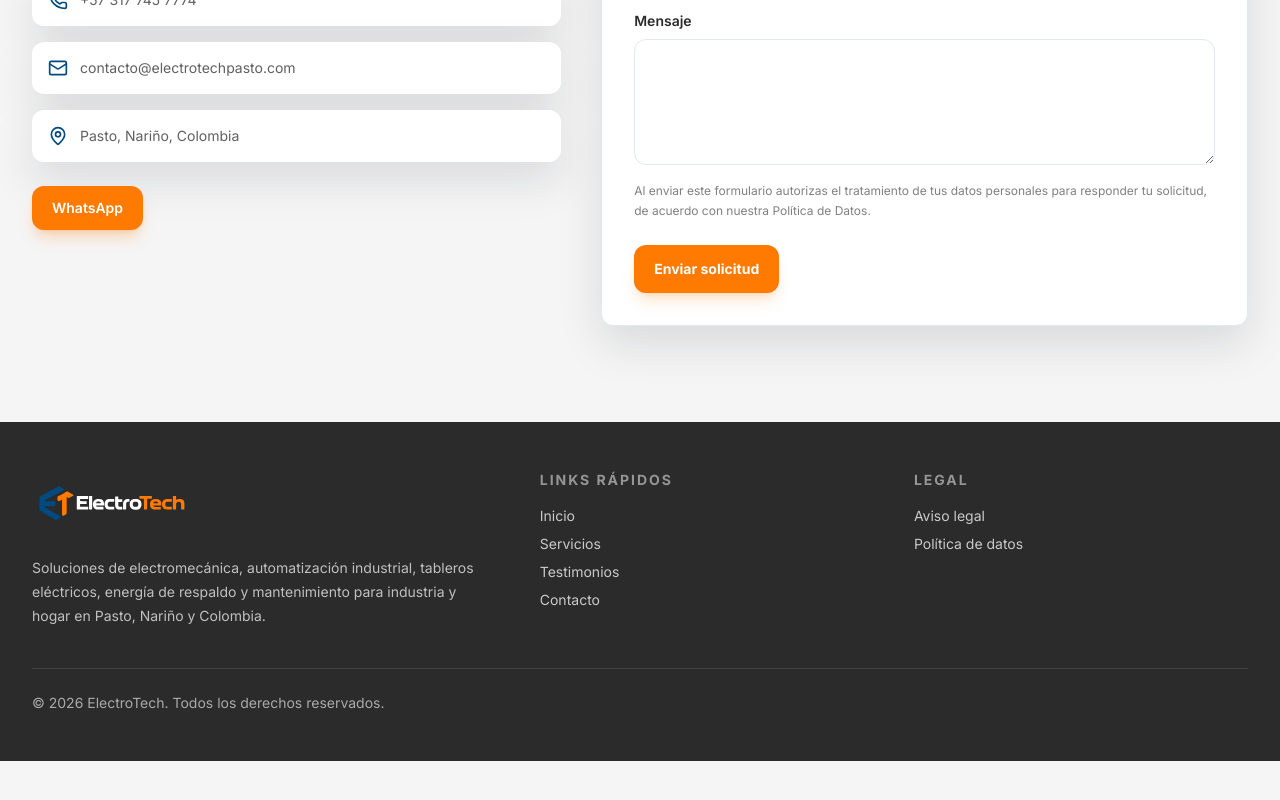
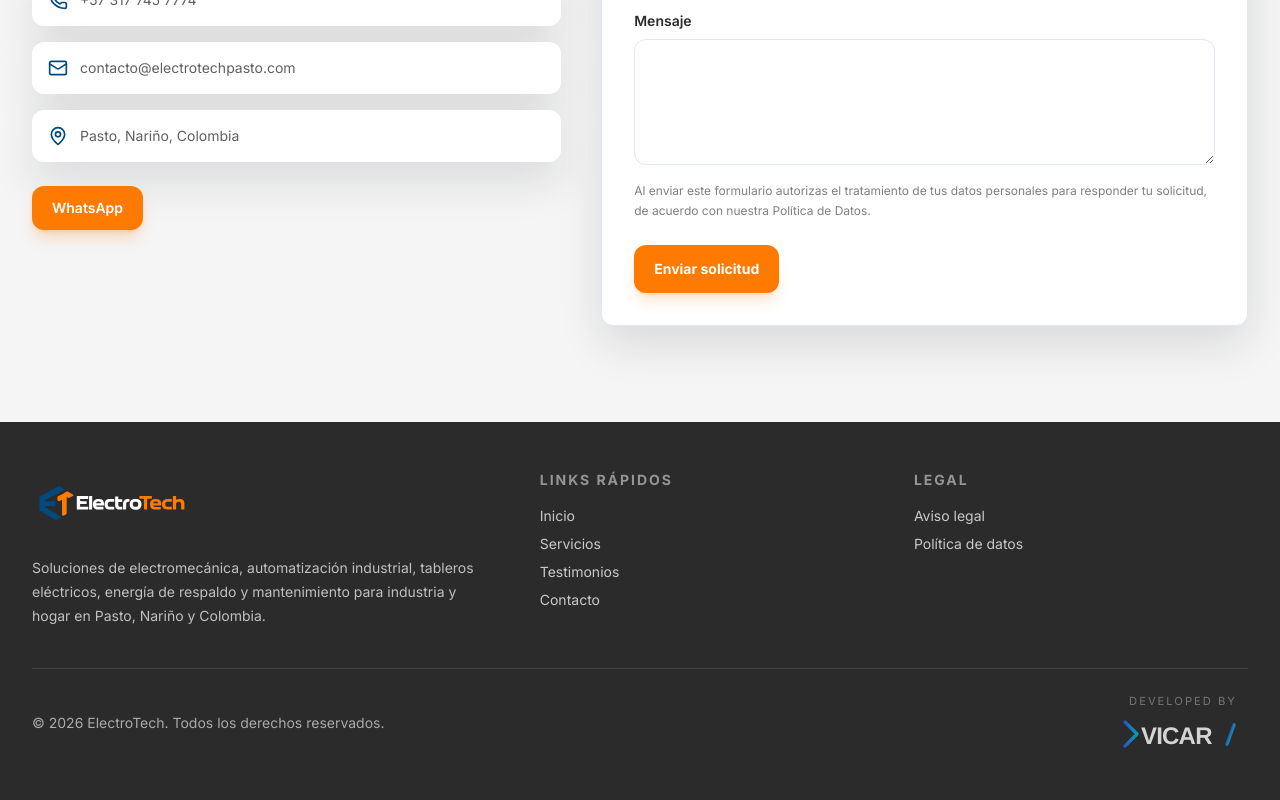
Before and after one commit to itsGabo22/ElectroTechCol, a Next.js app: page / in a window 1280 px wide. Shown: the part 5094-5894 px from the top of the page. Before the commit the page ends 5855 px from the top, so only its background shows below. Built offline with nearby package versions, Linux system fonts and the light colour scheme.

Commit message:
feat(footer): add developer branding watermark

```diff
--- a/components/layout/Footer.tsx
+++ b/components/layout/Footer.tsx
@@ -36,8 +36,66 @@ export function Footer() {
             </div>
           </div>
         </div>
-        <div className="mt-10 border-t border-white/10 pt-6 text-sm text-white/60">
-          © {new Date().getFullYear()} {site.name}. Todos los derechos reservados.
+        <div className="mt-10 flex flex-col items-center justify-between gap-6 border-t border-white/10 pt-6 sm:flex-row">
+          <div className="text-sm text-white/60">
+            © {new Date().getFullYear()} {site.name}. Todos los derechos reservados.
+          </div>
+
+          {/* Vicar Branding Watermark */}
+          <div className="vicar-branding mt-2 cursor-pointer opacity-80 transition-all duration-300 hover:opacity-100 sm:mt-0">
+            <a
+              href="https://vicardev.digital/"
+              target="_blank"
+              rel="noopener noreferrer"
+              className="flex flex-col items-center gap-1 text-inherit no-underline"
+            >
+              <span className="text-[0.7rem] uppercase tracking-[2px] text-[#888]">
+                Developed by
+              </span>
+              <svg
+                width="130"
+                height="40"
+                viewBox="0 0 320 100"
+                fill="none"
+                xmlns="http://www.w3.org/2000/svg"
+                className="max-w-[160px]"
+              >
+                <defs>
+                  <linearGradient id="techGradientVicar" x1="0" y1="0" x2="1" y2="0">
+                    <stop offset="0%" stopColor="#2563eb" />
+                    <stop offset="100%" stopColor="#06b6d4" />
+                  </linearGradient>
+                </defs>
+                <path
+                  d="M15 20 L45 50 L15 80"
+                  stroke="url(#techGradientVicar)"
+                  strokeWidth="8"
+                  strokeLinecap="round"
+                  strokeLinejoin="round"
+                />
+                <text
+                  x="55"
+                  y="75"
+                  fontFamily="'Helvetica Neue', Helvetica, Arial, sans-serif"
+                  fontWeight="800"
+                  fontSize="60"
+                  fill="currentColor"
+                  letterSpacing="-2"
+                >
+                  VICAR
+                </text>
+                <rect
+                  x="275"
+                  y="20"
+                  width="8"
+                  height="60"
+                  transform="rotate(20 275 50)"
+                  fill="url(#techGradientVicar)"
+                  rx="4"
+                />
+              </svg>
+            </a>
+          </div>
         </div>
       </Container>
     </footer>
```
